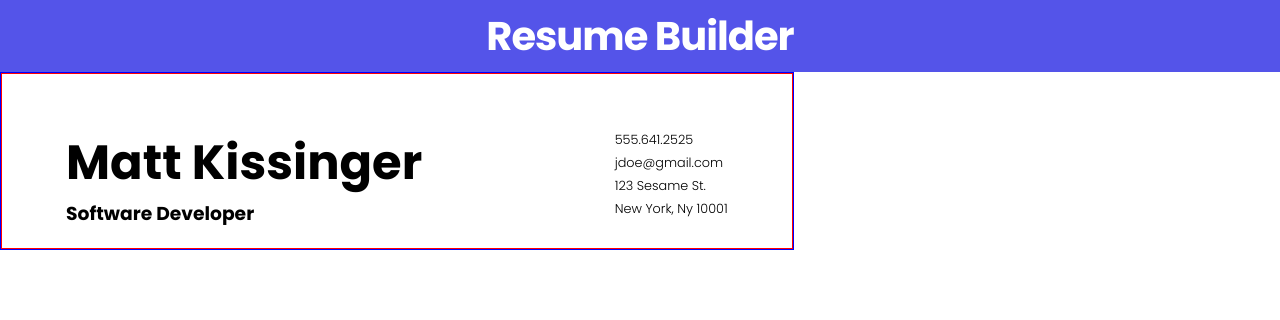
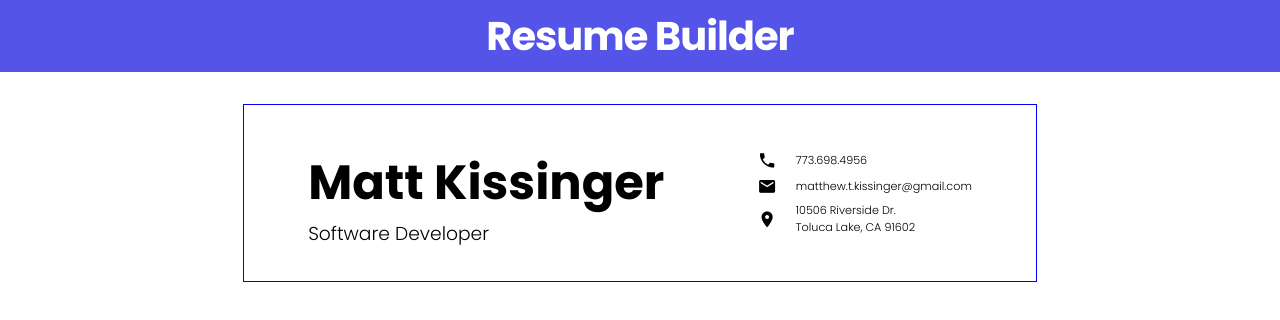
Before and after one commit to MatthewKissinger/cv-project, a React (Vite) app: page / in a window 1280 px wide. Shown: the top 320 px of the page. Built offline with nearby package versions, Linux system fonts and the light colour scheme.

Commit message:
added google material-icons to .general--right container

```diff
--- a/index.html
+++ b/index.html
@@ -4,6 +4,7 @@
     <meta charset="UTF-8" />
     <meta name="viewport" content="width=device-width, initial-scale=1.0" />
     <title>Matt's CV Project</title>
+    <link rel="stylesheet" href="https://fonts.googleapis.com/icon?family=Material+Icons">
     <link rel="preconnect" href="https://fonts.googleapis.com">
     <link rel="preconnect" href="https://fonts.gstatic.com" crossorigin>
     <link href="https://fonts.googleapis.com/css2?family=Poppins:wght@300;700&display=swap" rel="stylesheet">
--- a/src/App.jsx
+++ b/src/App.jsx
@@ -4,8 +4,6 @@ import GeneralInfo from './components/GeneralInfo'
 import './styles/app.css'
 
 class App extends React.Component {
-
-
 
   render() {
     return (
--- a/src/components/GeneralInfo.jsx
+++ b/src/components/GeneralInfo.jsx
@@ -11,14 +11,19 @@ class GeneralInfo extends React.Component {
                 </div>
                 <div className='general--right'>
                     <div className='general--phone input'>
-                        <p>555.641.2525</p>
+                        <i className='material-icons'>phone</i>
+                        <p>773.698.4956</p>
                     </div>
                     <div className='general--email input'>
-                        <p>jdoe@gmail.com</p>
+                        <i className='material-icons'>mail</i>
+                        <p>matthew.t.kissinger@gmail.com</p>
                     </div>
                     <div className='general--address input'>
-                        <p>123 Sesame St.</p>
-                        <p>New York, Ny 10001</p>
+                        <i className='material-icons'>place</i>
+                        <div>
+                            <p>10506 Riverside Dr.</p>
+                            <p>Toluca Lake, CA 91602</p>
+                        </div>
                     </div>
                 </div>
             </div>
--- a/src/styles/app.css
+++ b/src/styles/app.css
@@ -13,4 +13,6 @@ html, body, #root {
     border: 1px solid blue;
     max-width: 210mm;
     max-height: 297mm;
+    margin: 0 auto;
+    margin-top: 2rem;
 }
--- a/src/styles/generalInfo.css
+++ b/src/styles/generalInfo.css
@@ -1,11 +1,15 @@
 .general--container {
-    border: 1px solid red;
+    /* border: 1px solid red; */
     display: flex;
     height: 11rem;
     justify-content: space-between;
     align-items: center;
     padding: 0 4rem;
-    padding-top: 2rem;
+    padding-top: .5rem;
+}
+
+.general--title {
+    font-weight: 300;
 }
 
 .input {
@@ -20,7 +24,18 @@
     font-size: 3rem;
 }
 
+.general--right > div {
+    /* border: 1px solid red; */
+    display: flex;
+    align-items: center;
+    gap: 1.2rem;
+    margin-bottom: .4rem;
+}
+
+.material-icons {
+    font-size: 1.2rem;
+}
+
 p {
-    font-size: .8rem;
-    margin-bottom: .3rem;
+    font-size: .7rem;
 }
```
